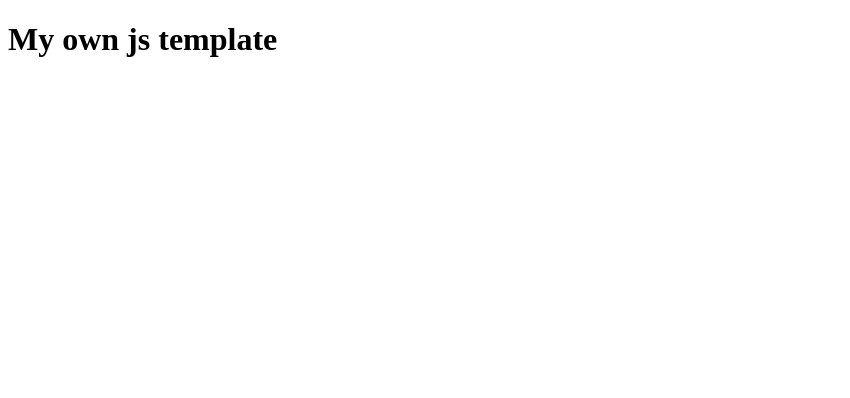
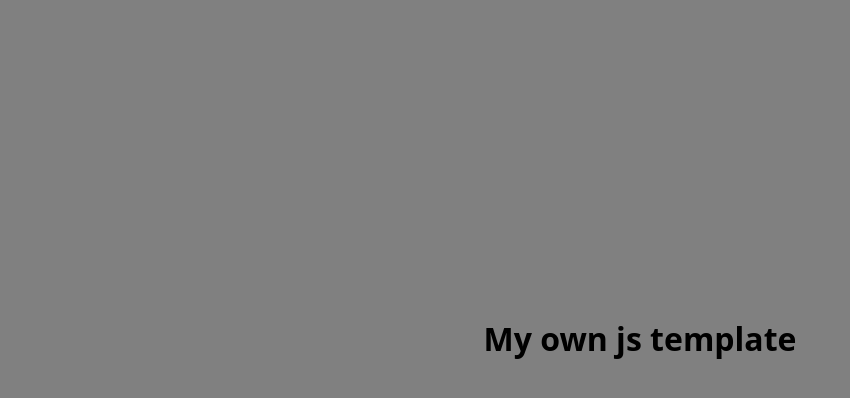
Before and after one commit to vnko1/vite-js-template, a website built with Vite: page index.html in a window 1280 px wide. Shown: the whole page, without its empty margins (0-850 px from the left). Built offline with nearby package versions, Linux system fonts and the light colour scheme.

Commit message:
main presets

```diff
--- a/index.html
+++ b/index.html
@@ -5,6 +5,11 @@
     <link rel="icon" type="image/svg+xml" href="#" />
     <meta name="viewport" content="width=device-width, initial-scale=1.0" />
     <title></title>
+    <link
+      rel="stylesheet"
+      href="node_modules/modern-normalize/modern-normalize.css"
+    />
+    <link rel="stylesheet" href="./src/scss/main.scss" />
   </head>
   <body>
     <div id="app"></div>
--- a/package.json
+++ b/package.json
@@ -11,12 +11,14 @@
   },
   "devDependencies": {
     "gh-pages": "^5.0.0",
+    "sass": "^1.62.1",
     "vite": "^4.3.2"
   },
   "dependencies": {
     "@reduxjs/toolkit": "^1.9.5",
     "axios": "^1.4.0",
     "lodash": "^4.17.21",
+    "modern-normalize": "^2.0.0",
     "redux": "^4.2.1",
     "redux-persist": "^6.0.0"
   }
--- a/src/main.js
+++ b/src/main.js
@@ -1,5 +1,5 @@
 document.querySelector("#app").innerHTML = `
-  <div>
+  <div class='container'>
     <h1>My own js template</h1>
   </div>
 `;
--- /dev/null
+++ b/src/scss/main.scss
@@ -0,0 +1,10 @@
+body {
+  background-color: grey;
+}
+
+.container {
+  width: 1280px;
+  padding: 300px 40px;
+  margin: 0 auto;
+  text-align: center;
+}
```
Also changed, not shown: 1 other file.
